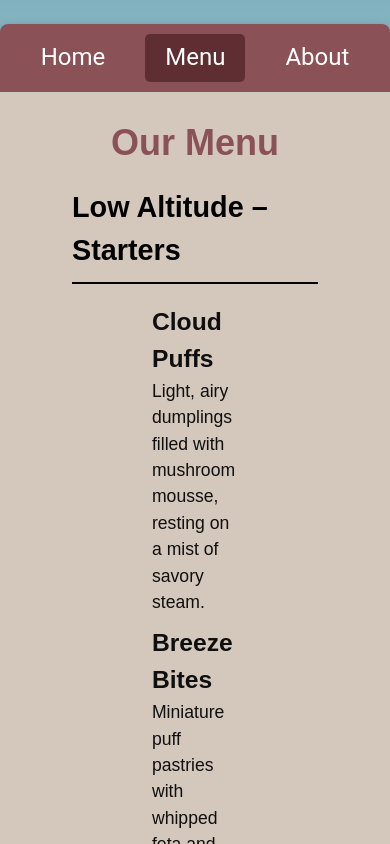
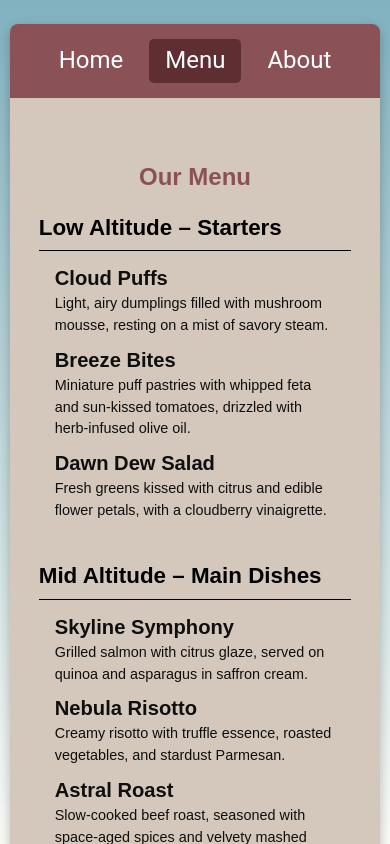
Before and after one commit to Joschi96/restaurant-page, a website built with webpack: page src/template.html in a window 390 px wide. Both pictures are taken after a click on the button "Menu". Built offline with nearby package versions, Linux system fonts and the light colour scheme.

Commit message:
Initial dist subtree commit

```diff
--- a/src/styles.css
+++ b/src/styles.css
@@ -27,7 +27,8 @@ body{
 }
 
 .container{
-    width: 1000px;
+    width: 90%; /* Use a percentage to allow flexibility */
+    max-width: 1000px; /* Still limit the width on larger screens */
     margin: 1.5rem 0;
     display: flex;
     flex-direction: column;
@@ -38,6 +39,12 @@ body{
     height: auto;
     min-height: calc(100vh - 3rem);
     overflow: hidden;
+}
+
+@media (max-width: 480px) {
+    .container {
+        width: 95%; /* Increase the flexibility on very small screens */
+    }
 }
 
 #content{
@@ -74,7 +81,15 @@ nav{
 .tab-content h1{
     font-size: 2.25rem;
     margin-bottom: 1rem;
+    margin-top: 2rem;
     color: var(--highlight-red);
+    text-align: center;
+}
+/* Adjust for phones */
+@media (max-width: 480px) {
+    .tab-content h1 {
+        font-size: 1.5rem; /* Reduce font size for smaller screens */
+    }
 }
 
 .tab-content p{
@@ -82,6 +97,20 @@ nav{
     padding: 0 5rem;
     color: #0f0f0f;
     width: 100%;
+}
+/* Adjust for phones */
+@media (max-width: 768px) {
+    .tab-content p {
+        padding: 0 2rem; /* Reduce padding on tablet-sized screens */
+        font-size: 0.9rem; /* Reduce font size for smaller screens */
+    }
+}
+
+@media (max-width: 480px) {
+    .tab-content p {
+        padding: 0 1rem; /* Reduce padding even more for phones */
+        font-size: 0.9rem; /* Reduce font size for smaller screens */
+    }
 }
 .about-paragraph, .home-paragraph{
     margin-bottom: 16px;
@@ -105,6 +134,14 @@ nav button{
     border-radius: 5px;
     outline: none;
 }
+/* Adjust button size for mobile */
+@media (max-width: 480px) {
+    nav button {
+        padding: 8px 16px;
+        margin: 5px; /* Reduce margin and padding for smaller screens */
+        width: 100%; /* Make buttons full-width for better touch usability */
+    }
+}
 
 nav button:hover{
     background-color: var(--highlight-red-dark);
@@ -122,7 +159,7 @@ span{
 }
 
 /* styles for menu */
-/* Container for the entire menu */
+/* Menu styles for desktop */
 .menu-container {
     width: 80%;
     margin: 0 auto;
@@ -131,18 +168,16 @@ span{
     line-height: 1.6;
 }
 
-/* Menu header */
 .menu-header {
     text-align: center;
     margin-bottom: 40px;
+    font-size: 2.25rem;
 }
 
-/* Each section of the menu */
 .menu-section {
     margin-bottom: 40px;
 }
 
-/* Section headers (Low Altitude, Mid Altitude, etc.) */
 .menu-section-header {
     font-size: 1.8em;
     border-bottom: 2px solid;
@@ -150,15 +185,67 @@ span{
     margin-bottom: 20px;
 }
 
-/* Individual menu items */
 .menu-item {
     font-size: 1.2em;
     margin-bottom: 10px;
     padding-left: 20px;
 }
 
-/* Strong (bold) for item names */
 .menu-item strong {
     font-size: 1.4em;
     display: block;
 }
+
+/* Responsive design for tablets and smaller */
+@media (max-width: 768px) {
+    .menu-container {
+        width: 95%;
+        padding: 10px;
+    }
+
+    .menu-header {
+        font-size: 1.75rem;
+        margin-bottom: 30px;
+    }
+
+    .menu-section-header {
+        font-size: 1.6em;
+        padding-bottom: 8px;
+        margin-bottom: 15px;
+    }
+
+    .menu-item {
+        font-size: 1.1em;
+        padding-left: 15px;
+    }
+}
+
+/* Responsive design for phones */
+@media (max-width: 480px) {
+    .menu-container {
+        width: 100%;
+        padding: 5px;
+    }
+
+    .menu-header {
+        font-size: 1.5rem;
+        margin-bottom: 20px;
+    }
+
+    .menu-section-header {
+        font-size: 1.4em;
+        border-bottom-width: 1px;
+        padding-bottom: 6px;
+        margin-bottom: 12px;
+    }
+
+    .menu-item {
+        font-size: 1em;
+        padding-left: 10px;
+        margin-bottom: 8px;
+    }
+
+    .menu-section {
+        margin-bottom: 30px;
+    }
+}
```
Also changed, not shown: dist/main.js, 1 other file.
